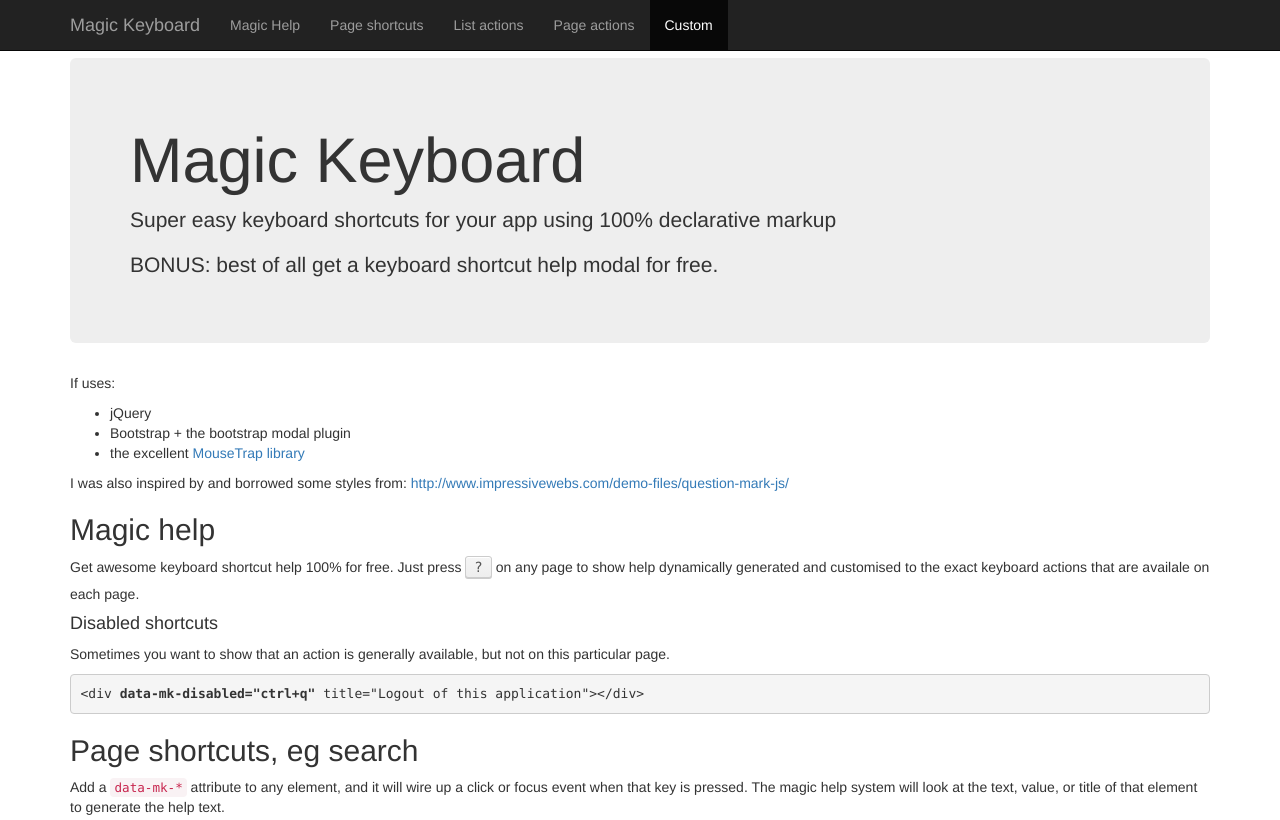
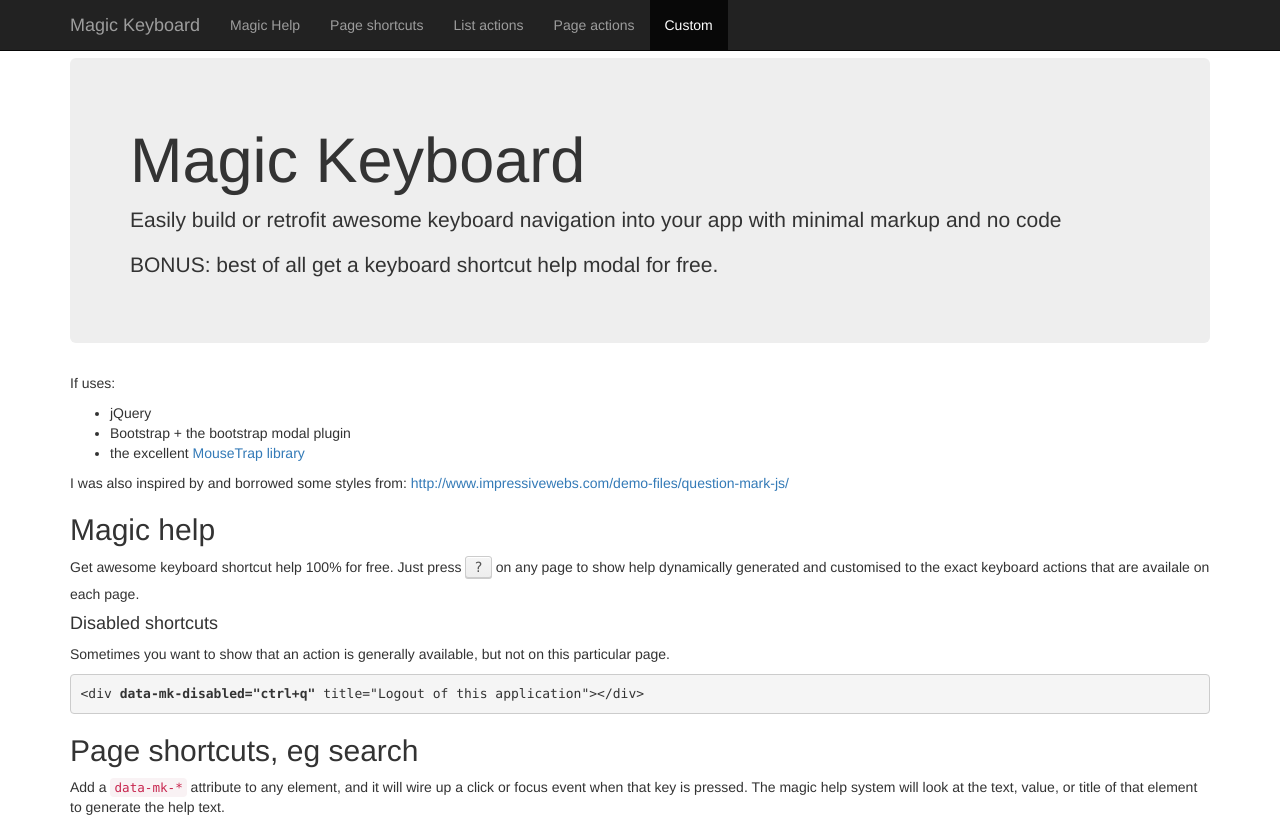
Before and after one commit to brendanheywood/magic-keyboard, a plain HTML site: page index.html in a window 1280 px wide. Shown: the top 820 px of the page. Drawn offline with nearby package versions, Linux system fonts and the light colour scheme; a script that the page names is missing.

Commit message:
Fixed tagline

```diff
--- a/index.html
+++ b/index.html
@@ -71,7 +71,7 @@ body > .container {
   <div class="header">
 <div class="jumbotron ">
     <h1>Magic Keyboard</h1>
-<p>Super easy keyboard shortcuts for your app using 100% declarative markup</p>
+<p>Easily build or retrofit awesome keyboard navigation into your app with minimal markup and no code<p>
 <p>BONUS: best of all get a keyboard shortcut help modal for free.</p>
 </div>
   </div>
```
Also changed, not shown: 1 other file.
